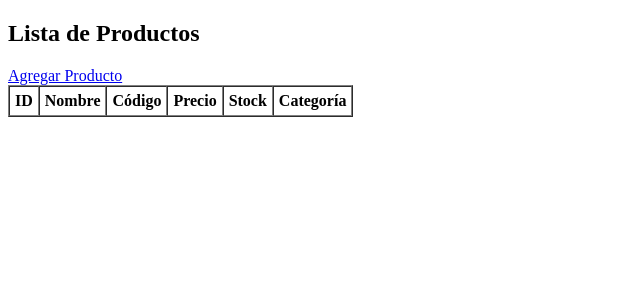
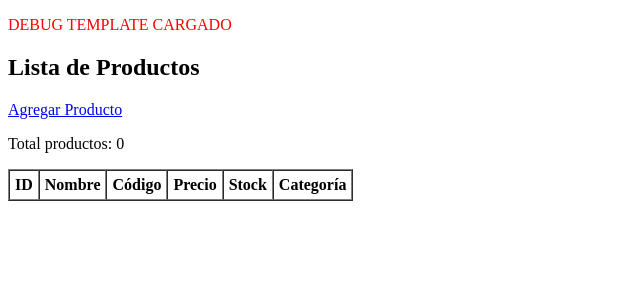
Before and after one commit to AlejoFlores14/distribuidora_app, a Flask app: template templates/productos.html in a window 1280 px wide. Shown: the top 300 px of the page, without its empty margins (0-640 px from the left). Run offline with Flask 3, Linux system fonts and the light colour scheme; the template is opened without the code that fills it, so the values that code supplies are empty.

Commit message:
arreglando la tabla de productos

```diff
--- a/app.py
+++ b/app.py
@@ -3,18 +3,16 @@ from flask import Flask, render_template, request, redirect
 from db import crear_tablas, conectar
 app = Flask(__name__)
 crear_tablas()
-@app.route('/')
+
+
+@app.route("/")
 def home():
-    return render_template('index.html')
-
-@app.route("/productos")
-def productos():
     conn = conectar()
     productos = conn.execute("SELECT * FROM productos").fetchall()
     for p in productos:
         print(dict(p))
     conn.close()
-    return render_template("productos.html", productos=productos)
+    return render_template("index.html", productos=productos)
 
 @app.route("/agregar_productos", methods=["GET", "POST"])
 def agregar_productos():
@@ -31,7 +29,7 @@ def agregar_productos():
         )
         conn.commit()
         conn.close()
-        return redirect("/productos")
+        return redirect("/")
     return render_template("agregar_productos.html")
 
 
--- a/db.py
+++ b/db.py
@@ -2,6 +2,9 @@
 conectar db
 """
 import sqlite3
+import os
+BASE_DIR =os.path.dirname(os.path.abspath(__file__))
+DB_NAME = os.path.join(BASE_DIR, "database.db")
 
 DB_NAME = 'database.db'
 def conectar():
--- a/static/style.css
+++ b/static/style.css
@@ -1,3 +1,9 @@
+* {
+  margin: 0;
+  padding: 0;
+  box-sizing: border-box;
+}
+
 body {
     font-family: Arial, sans-serif;
     background: #f5f5f5;
--- a/templates/base.html
+++ b/templates/base.html
@@ -12,8 +12,6 @@
     </header>
 
     <h1>Hola</h1>
-    <main>
-        {% block content %}{% endblock %}
-    </main>
+
 </body>
 </html>
--- a/templates/productos.html
+++ b/templates/productos.html
@@ -6,9 +6,10 @@
     <title>productos</title>
 </head>
 <body>
+    <p style="color:red;">DEBUG TEMPLATE CARGADO</p>
     <h2>Lista de Productos</h2>
     <a href="/agregar_productos">Agregar Producto</a>
-
+    <p>Total productos: {{ productos|length }}</p>
     <table border="1" cellpadding="5" cellspacing="0">
         <thead>
             <tr>
```
Also changed, not shown: templates/index.html (+2 -5 lines), database.db.
